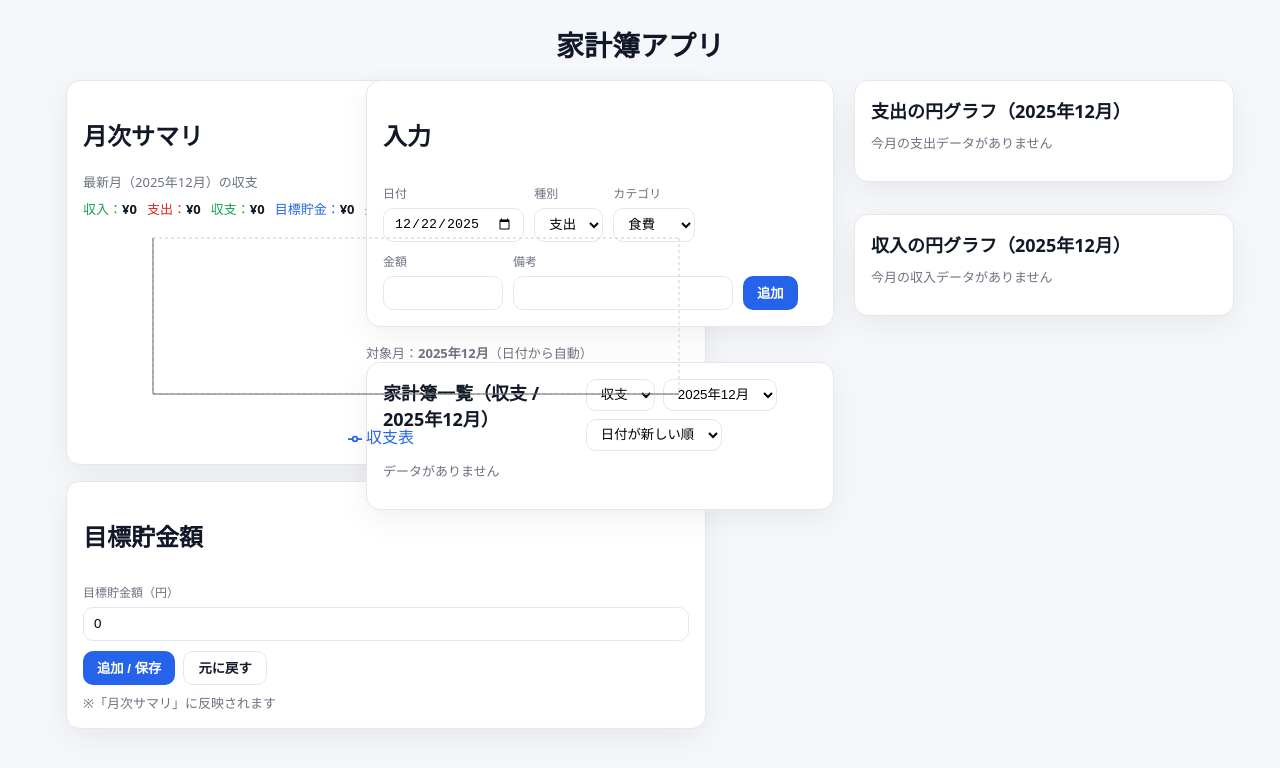
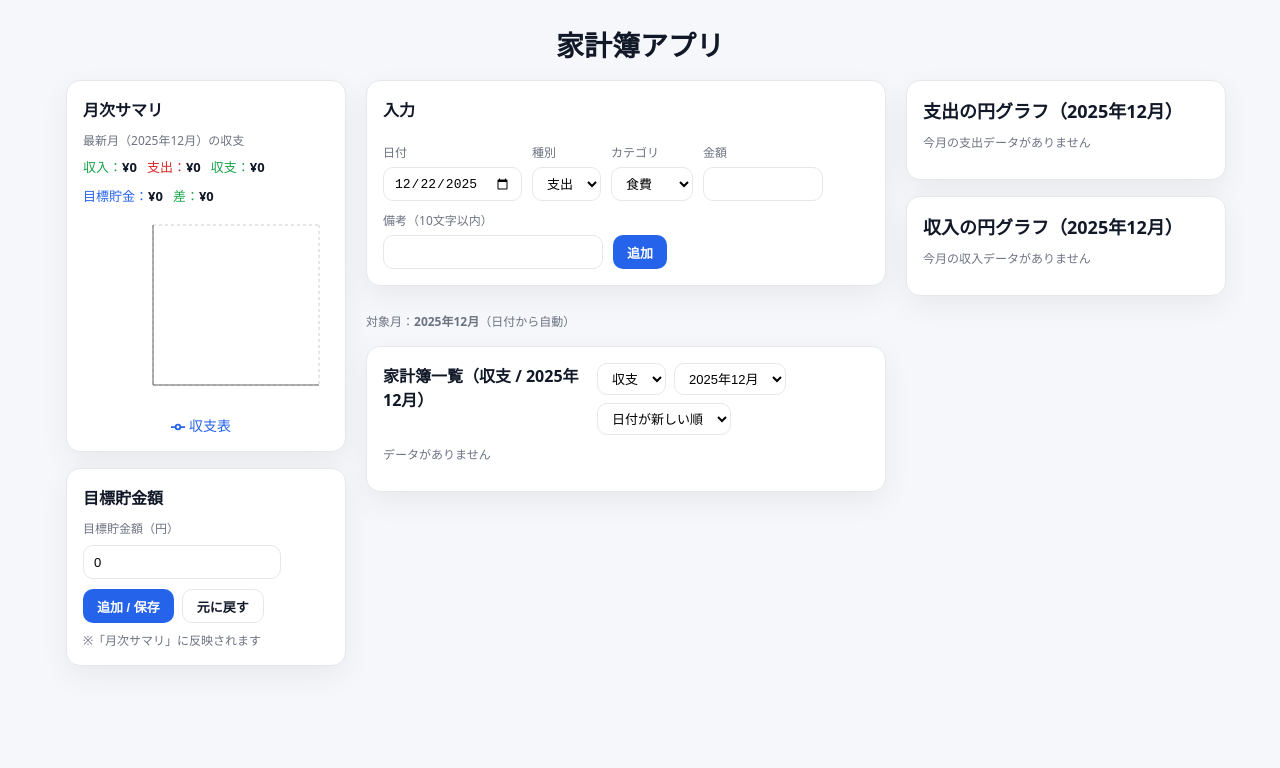
Before and after one commit to shinshinshintaro/household_app, a React (Vite) app: page / in a window 1280 px wide. Shown: the top 768 px of the page. Built offline with nearby package versions, Linux system fonts and the light colour scheme.

Commit message:
12230413作業

```diff
--- a/src/components/TargetSavingsCard.tsx
+++ b/src/components/TargetSavingsCard.tsx
@@ -1,35 +1,37 @@
 import { useEffect, useState } from 'react'
 
 type Props = {
-  initialValue: number
+  target: number
   onSave: (input: string) => boolean
 }
 
-export const TargetSavingsCard = ({ initialValue, onSave }: Props) => {
-  const [input, setInput] = useState(String(initialValue))
+export const TargetSavingsCard = ({ target, onSave }: Props) => {
+  const [input, setInput] = useState(String(target))
 
+  // target が外部更新されたら入力欄も追従
   useEffect(() => {
-    setInput(String(initialValue))
-  }, [initialValue])
+    setInput(String(target))
+  }, [target])
 
   return (
     <div className="card">
       <h2>目標貯金額</h2>
 
-      <div className="field" style={{ marginTop: 8 }}>
-        <label className="subText">目標貯金額（円）</label>
-        <input
-          className="input"
-          value={input}
-          onChange={e => setInput(e.target.value)}
-          inputMode="numeric"
-          placeholder="例: 300000"
-        />
+      <div className="subText" style={{ marginBottom: 8 }}>
+        目標貯金額（円）
       </div>
+
+      <input
+        className="input"
+        value={input}
+        onChange={e => setInput(e.target.value)}
+        inputMode="numeric"
+      />
 
       <div style={{ display: 'flex', gap: 8, marginTop: 10 }}>
         <button
           className="button"
+          type="button"
           onClick={() => {
             const ok = onSave(input)
             if (ok) alert('目標貯金額を保存しました')
@@ -38,7 +40,11 @@ export const TargetSavingsCard = ({ initialValue, onSave }: Props) => {
           追加 / 保存
         </button>
 
-        <button className="button buttonGhost" onClick={() => setInput(String(initialValue))}>
+        <button
+          className="button buttonGhost"
+          type="button"
+          onClick={() => setInput(String(target))}
+        >
           元に戻す
         </button>
       </div>
--- a/src/components/home/EntryForm.tsx
+++ b/src/components/home/EntryForm.tsx
@@ -18,6 +18,8 @@ type Props = {
   expenseCategories: readonly string[]
   incomeCategories: readonly string[]
 }
+
+const MEMO_MAX = 10
 
 export function EntryForm({
   draft,
@@ -83,17 +85,17 @@ export function EntryForm({
           <input
             className="input inputShort"
             inputMode="numeric"
-            pattern="[0-9,]*"
             value={draft.amount}
             onChange={e => setDraft(prev => ({ ...prev, amount: e.target.value }))}
           />
         </div>
 
-        <div className="field">
-          <label>備考</label>
+        <div className="field fieldMemo">
+          <label>備考（{MEMO_MAX}文字以内）</label>
           <input
             className="input inputMemo"
             value={draft.memo}
+            maxLength={MEMO_MAX}
             onChange={e => setDraft(prev => ({ ...prev, memo: e.target.value }))}
           />
         </div>
--- a/src/hooks/useAccounts.ts
+++ b/src/hooks/useAccounts.ts
@@ -56,6 +56,17 @@ export const useAccounts = (storageKey: string) => {
   }, [accounts, storageKey])
 
   const addAccount = (draft: Draft) => {
+
+    const MEMO_MAX = 10
+
+    const validateMemo = (memo: string) => {
+      if (memo.length > MEMO_MAX) {
+        alert(`備考は${MEMO_MAX}文字以内で入力してください`)
+        return false
+      }
+      return true
+    }
+
     const amountNum = parseAmount(draft.amount)
     if (amountNum === null) {
       alert('金額は「1円以上の整数」で、最大12桁まで入力できます（小数は不可）')
@@ -76,6 +87,17 @@ export const useAccounts = (storageKey: string) => {
   }
 
   const updateAccount = (editingId: number, draft: Draft) => {
+
+    const MEMO_MAX = 10
+
+    const validateMemo = (memo: string) => {
+      if (memo.length > MEMO_MAX) {
+        alert(`備考は${MEMO_MAX}文字以内で入力してください`)
+        return false
+      }
+      return true
+    }
+
     const amountNum = parseAmount(draft.amount)
     if (amountNum === null) {
       alert('金額を正しく入力してください')
--- a/src/index.css
+++ b/src/index.css
@@ -10,15 +10,23 @@
   --blue: #2563eb;
 
   --radius: 14px;
+
+  /* ✅ フォント統一用 */
+  --fs-title: 28px;
+  --fs-h2: 16px;
+  --fs-base: 14px;
+  --fs-sub: 13px;
 }
 
 * { box-sizing: border-box; }
 html, body { height: 100%; }
+
 body {
   margin: 0;
   font-family: ui-sans-serif, system-ui, -apple-system, "Segoe UI", Roboto, "Helvetica Neue", Arial;
   background: var(--bg);
   color: var(--text);
+  font-size: var(--fs-base); /* ✅ ベース文字サイズ統一 */
 }
 
 .container {
@@ -27,24 +35,47 @@ body {
   padding: 0 16px;
 }
 
+/* ✅ ① タイトル中央寄せ */
 .title {
-  font-size: 28px;
+  font-size: var(--fs-title);
   font-weight: 800;
   margin: 0 0 16px;
 }
+.titleCenter { text-align: center; }
 
-.titleCenter{ text-align: center; }
-
+/* ✅ グリッドを安定させる（被り防止） */
 .layout {
   display: grid;
-  grid-template-columns: 280px 1fr 360px;
+  grid-template-columns: 280px minmax(520px, 1fr) 320px; /* ✅ 中央カラムは最小520px、余白があれば拡張 */
   gap: 20px;
-  align-items: flex-start;
+  align-items: start;
 }
 
+/* ✅ 左サイドバー */
+.sidebar {
+  display: flex;
+  flex-direction: column;
+  gap: 16px;
+}
 
-.left { flex: 1; min-width: 640px; }
-.right { width: 380px; display: flex; flex-direction: column; gap: 16px; }
+/* 中央カラムも縦に積む */
+.main{
+  display: flex;
+  flex-direction: column;
+  gap: 16px;
+}
+
+/* 互換：以前の left を main として扱う（念のため） */
+.left {
+  min-width: 0;
+}
+
+/* 右も縦に積む */
+.right{
+  display: flex;
+  flex-direction: column;
+  gap: 16px;
+}
 
 .card {
   background: var(--card);
@@ -52,12 +83,18 @@ body {
   border-radius: var(--radius);
   padding: 16px;
   box-shadow: 0 10px 30px rgba(0,0,0,0.06);
-  margin-bottom: 16px;
+}
+
+/* ✅ ② フォント揃える：各カードの見出し */
+.card h2 {
+  margin: 0 0 10px;
+  font-size: var(--fs-h2);
+  font-weight: 800;
 }
 
 .subText {
   color: var(--muted);
-  font-size: 13px;
+  font-size: var(--fs-sub);
   margin-top: 10px;
 }
 
@@ -102,6 +139,7 @@ body {
   border-radius: 10px;
   background: #fff;
   outline: none;
+  font-size: var(--fs-base);
 }
 
 .inputShort { width: 120px; }
@@ -116,6 +154,7 @@ body {
   color: #fff;
   cursor: pointer;
   font-weight: 700;
+  font-size: var(--fs-base);
 }
 
 .button:hover { filter: brightness(0.95); }
@@ -136,7 +175,7 @@ body {
 
 .listHeaderLeft h2 {
   margin: 0 0 8px;
-  font-size: 18px;
+  font-size: var(--fs-h2); /* ✅ 揃える */
 }
 
 .controls {
@@ -152,13 +191,14 @@ body {
   border: 1px solid var(--border);
   border-radius: 10px;
   background: #fff;
+  font-size: var(--fs-base);
 }
 
 .summaryRow {
   display: flex;
   flex-wrap: wrap;
   gap: 10px;
-  font-size: 13px;
+  font-size: var(--fs-sub);
   align-items: center;
 }
 
@@ -204,36 +244,35 @@ body {
   white-space: nowrap;
 }
 
-.badgeExpense { color: var(--red); border-color: rgba(220,38,38,0.3); background: rgba(220,38,38,0.06); }
-.badgeIncome  { color: var(--green); border-color: rgba(22,163,74,0.3); background: rgba(22,163,74,0.06); }
-
-.rowMiddle {
-  min-width: 0;
+.badgeExpense {
+  color: var(--red);
+  border-color: rgba(220,38,38,0.3);
+  background: rgba(220,38,38,0.06);
 }
 
-.rowDate {
-  font-size: 12px;
-  color: var(--muted);
-  margin-left: 2px;
+.badgeIncome {
+  color: var(--green);
+  border-color: rgba(22,163,74,0.3);
+  background: rgba(22,163,74,0.06);
 }
 
-.rowCategory {
-  font-weight: 800;
-  margin-top: 2px;
-}
+.rowMiddle { min-width: 0; }
+.rowDate { font-size: 12px; color: var(--muted); margin-left: 2px; }
+.rowCategory { font-weight: 800; margin-top: 2px; }
 
 .rowRight {
   display: flex;
   align-items: center;
-  gap: 10px; /* ② 金額の右にボタン */
+  gap: 10px;
   white-space: nowrap;
 }
 
-.amount {
-  font-weight: 800;
+.amount { font-weight: 800; }
+
+.rowActions {
+  display: flex;
+  gap: 6px;
 }
-
-.rowActions { display: flex; gap: 6px; }
 
 .miniBtn {
   height: 30px;
@@ -243,6 +282,7 @@ body {
   background: #fff;
   cursor: pointer;
   font-weight: 700;
+  font-size: var(--fs-base);
 }
 
 .miniBtnDanger {
@@ -250,6 +290,7 @@ body {
   color: var(--red);
 }
 
+/* Pie */
 .pieWrap { width: 100%; }
 
 /* Pie header / legend */
@@ -260,7 +301,7 @@ body {
   margin-bottom: 10px;
 }
 
-.pieHeaderTitle { font-size: 13px; color: var(--muted); }
+.pieHeaderTitle { font-size: var(--fs-sub); color: var(--muted); }
 .pieHeaderValue { font-size: 18px; font-weight: 900; }
 
 .chip {
@@ -272,6 +313,7 @@ body {
   cursor: pointer;
   align-self: flex-start;
   font-weight: 700;
+  font-size: var(--fs-base);
 }
 
 .pieLegend {
@@ -291,6 +333,7 @@ body {
   border: 1px solid var(--border);
   background: #fff;
   cursor: pointer;
+  font-size: var(--fs-base); /* ✅ 統一 */
 }
 
 .legendRowButton.active {
@@ -298,11 +341,71 @@ body {
   background: rgba(37,99,235,0.04);
 }
 
-.legendLeft { display: flex; align-items: center; gap: 8px; min-width: 0; }
-.legendColor { width: 10px; height: 10px; border-radius: 999px; flex: 0 0 auto; }
-.legendName { font-weight: 800; white-space: nowrap; overflow: hidden; text-overflow: ellipsis; max-width: 160px; }
+.legendLeft {
+  display: flex;
+  align-items: center;
+  gap: 8px;
+  min-width: 0;
+}
+
+.legendColor {
+  width: 10px;
+  height: 10px;
+  border-radius: 999px;
+  flex: 0 0 auto;
+}
+
+.legendName {
+  font-weight: 800;
+  white-space: nowrap;
+  overflow: hidden;
+  text-overflow: ellipsis;
+  max-width: 160px;
+}
+
 .legendValue { color: var(--muted); font-weight: 700; }
 
-.summaryGreen { color: #16a34a; }
-.summaryRed { color: #dc2626; }
-.summaryBlue { color: #2563eb; }
+.summaryGreen { color: var(--green); }
+.summaryRed { color: var(--red); }
+.summaryBlue { color: var(--blue); }
+
+/* ✅ 小さめ画面対応 */
+@media (max-width: 1100px) {
+  .layout {
+    grid-template-columns: 1fr;
+  }
+  .right { order: 3; }
+  .main { order: 2; }
+  .sidebar { order: 1; }
+}
+
+.card h2{ font-size: 16px; }
+.subText{ font-size: 12px; }
+.list, .row, .input, .button, .controlSelect{ font-size: 13px; }
+
+/* 一覧を列固定にする */
+.rowGrid{
+  display: grid;
+  grid-template-columns: 72px 110px 120px 1fr 120px 140px;
+  align-items: center;
+  gap: 10px;
+}
+
+/* 各列の見た目（左揃え） */
+.colType{ justify-self: start; }
+.colDate{ justify-self: start; font-size: 12px; color:#6b7280; }
+.colCategory{ justify-self: start; }
+.colMemo{
+  justify-self: start;
+  font-size: 12px;
+  color:#6b7280;
+  white-space: nowrap;
+  overflow: hidden;
+  text-overflow: ellipsis;
+}
+.colAmount{ justify-self: end; font-weight: 700; }
+.colActions{
+  justify-self: end;
+  display: flex;
+  gap: 8px;
+}
--- a/src/pages/Home.tsx
+++ b/src/pages/Home.tsx
@@ -49,16 +49,19 @@ export const Home = () => {
 
   const expensePieData = useMemo(() => S.selectPieData(accountsByPeriod, 'EXPENSE'), [accountsByPeriod])
   const expenseTotal = useMemo(() => S.selectTotalFromPie(expensePieData), [expensePieData])
+
   const incomePieData = useMemo(() => S.selectPieData(accountsByPeriod, 'INCOME'), [accountsByPeriod])
   const incomeTotal = useMemo(() => S.selectTotalFromPie(incomePieData), [incomePieData])
 
-  // 月次サマリ用（ALLなら最新月を表示）
+  // 月次サマリ用（ALLなら最新月）
   const latestMonthKey = useMemo(() => S.selectLatestMonthKey(accounts, draft.date), [accounts, draft.date])
   const summaryMonthKey = monthKey === 'ALL' ? latestMonthKey : monthKey
+
   const accountsForSummaryMonth = useMemo(
     () => S.selectAccountsByPeriod(accounts, summaryMonthKey),
     [accounts, summaryMonthKey],
   )
+
   const summaryTotals = useMemo(() => S.selectTotals(accountsForSummaryMonth), [accountsForSummaryMonth])
   const monthly = useMemo(() => S.selectMonthlyBalances(accounts), [accounts])
 
@@ -96,14 +99,12 @@ export const Home = () => {
 
   return (
     <div className="container">
-      {/* ①：確実に中央寄せ（CSSに依存しない） */}
-      <h1 className="title" style={{ textAlign: 'center' }}>
-        家計簿アプリ
-      </h1>
+      {/* ✅ ① タイトル中央 */}
+      <h1 className="title titleCenter">家計簿アプリ</h1>
 
       <div className="layout">
-        {/* 左：月次サマリ＋目標貯金 */}
-        <div className="left">
+        {/* ✅ 左：被らないように sidebar に隔離 */}
+        <div className="sidebar">
           <MonthlySummaryCard
             titleMonthKey={summaryMonthKey}
             monthly={monthly}
@@ -113,11 +114,14 @@ export const Home = () => {
             targetSavings={target}
           />
 
-          <TargetSavingsCard initialValue={target} onSave={saveTargetFromInput} />
+          <TargetSavingsCard
+            target={target}
+            onSave={saveTargetFromInput}
+          />
         </div>
 
-        {/* 中央：入力＋一覧 */}
-        <div className="center">
+        {/* ✅ 中央：main */}
+        <div className="main">
           <EntryForm
             draft={draft}
             setDraft={setDraft}
@@ -139,7 +143,6 @@ export const Home = () => {
           <AccountsPanel
             modeLabel={modeLabel}
             periodLabel={periodLabel}
-            totals={{ income: 0, expense: 0, balance: 0 }} // ※ AccountsPanel側から summaryRow消したので実質未使用
             viewMode={viewMode}
             setViewMode={setViewMode}
             monthKey={monthKey}
@@ -153,7 +156,7 @@ export const Home = () => {
           />
         </div>
 
-        {/* 右：円グラフ */}
+        {/* ✅ 右：円グラフ */}
         <div className="right">
           <PiePanel
             periodLabel={periodLabel}
```
Also changed, not shown: src/components/home/AccountsPanel.tsx (+11 -14 lines).
